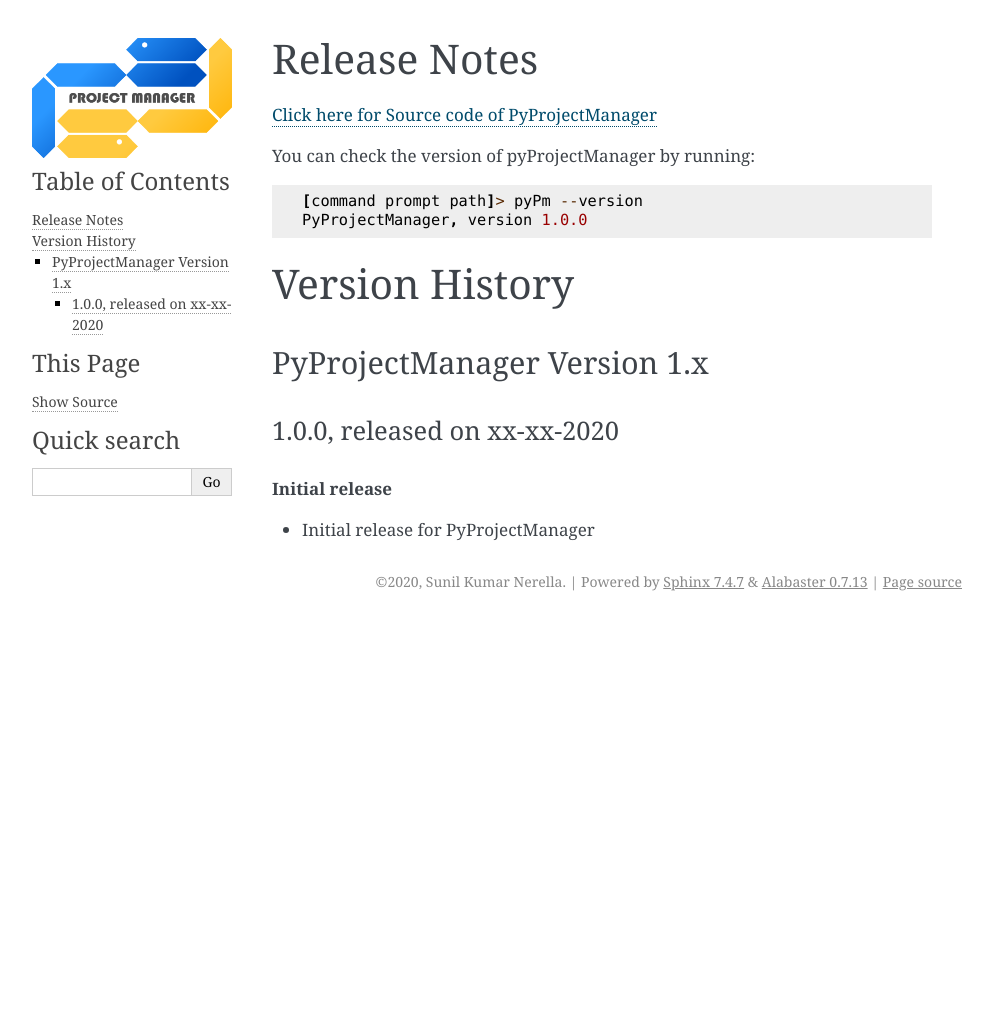
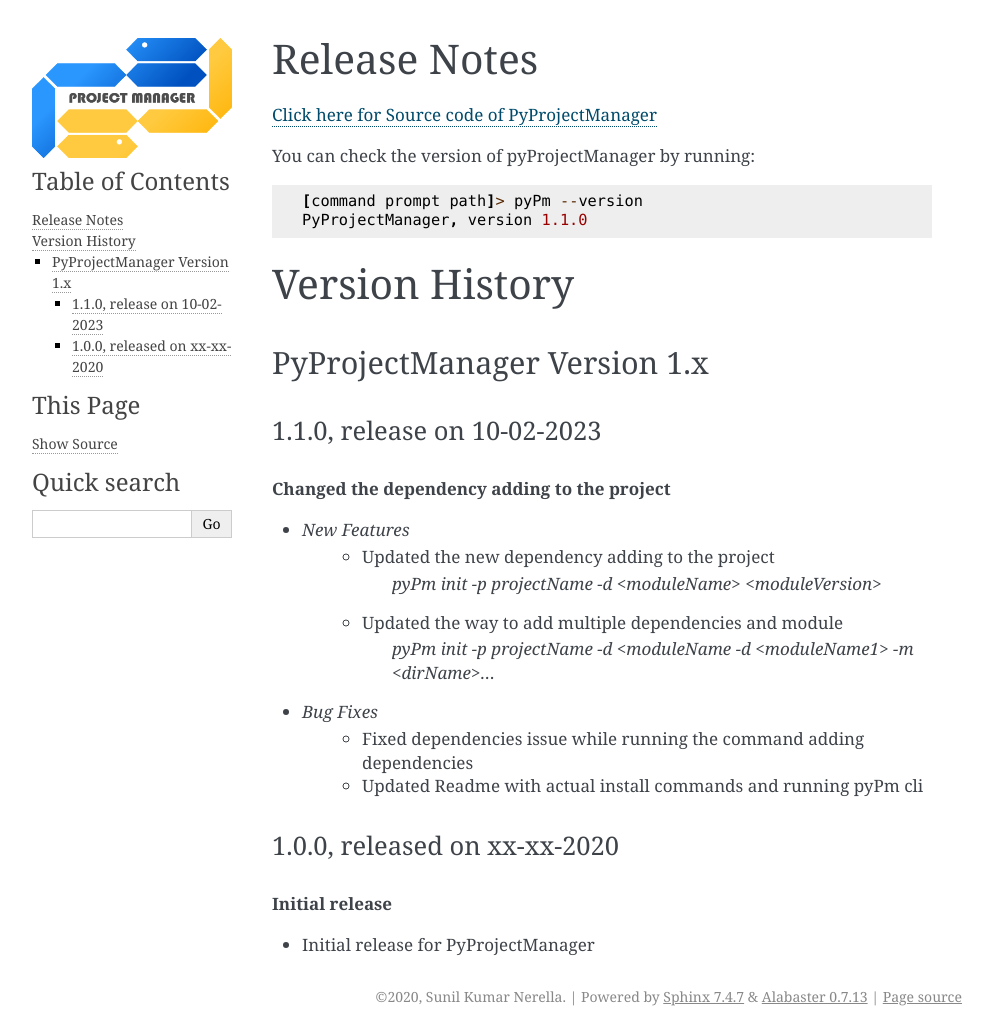
Before and after one commit to sunilk-n/PyProjectManager, a Sphinx documentation site: the page built from docs/releaseNotes.rst, in a window 1280 px wide. Shown: the whole page, without its empty margins (148-1141 px from the left). Built offline with Sphinx 7.4.7, drawn with Linux system fonts in a browser that asks for light colours; before the commit the page ends 900 px from its top, so only the background shows below that.

Commit message:
Updated bug fixes, add new features for dependencies

```diff
--- a/docs/releaseNotes.rst
+++ b/docs/releaseNotes.rst
@@ -6,7 +6,7 @@
 You can check the version of pyProjectManager by running::
 
     [command prompt path]> pyPm --version
-    PyProjectManager, version 1.0.0
+    PyProjectManager, version 1.1.0
 
 Version History
 ===============
@@ -14,6 +14,20 @@
 PyProjectManager Version 1.x
 ++++++++++++++++++++++++++++
 
+1.1.0, release on 10-02-2023
+----------------------------
+
+.. rubric:: Changed the dependency adding to the project
+
+* `New Features`
+    * Updated the new dependency adding to the project
+        `pyPm init -p projectName -d <moduleName> <moduleVersion>`
+    * Updated the way to add multiple dependencies and module
+        `pyPm init -p projectName -d <moduleName -d <moduleName1> -m <dirName>...`
+* `Bug Fixes`
+    * Fixed dependencies issue while running the command adding dependencies
+    * Updated Readme with actual install commands and running pyPm cli
+
 1.0.0, released on xx-xx-2020
 -----------------------------
 
--- a/pyPm/__init__.py
+++ b/pyPm/__init__.py
@@ -1,5 +1,5 @@
 """ Defaults for application to configure"""
-__version__ = "1.0.0-beta.1"
+__version__ = "1.1.0"
 __name__ = "PyProjectManager"
 __author__ = ["Sunil Kumar Nerella"]
-__author_email__ = ["sunil.nerella39@gmail.com", "nerella-sk@mpcfilm.com"]
+__author_email__ = ["sunil.nerella39@gmail.com"]
--- a/requirements.txt
+++ b/requirements.txt
@@ -1 +1,2 @@
 traVer
+click
```
Also changed, not shown: README.md (+8 -6 lines), 1 other file.
